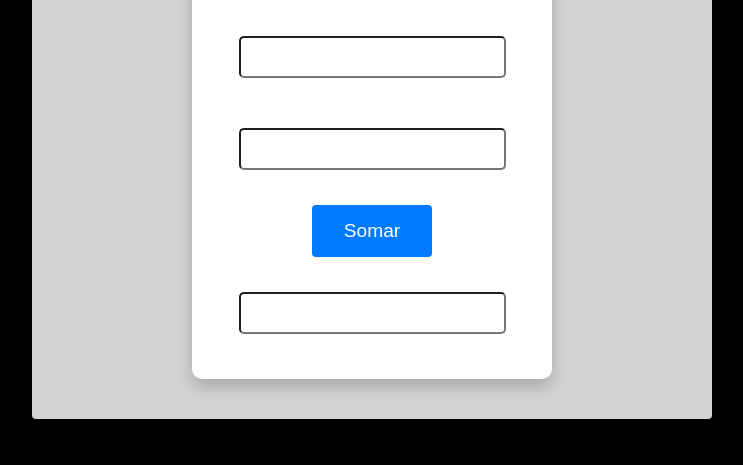
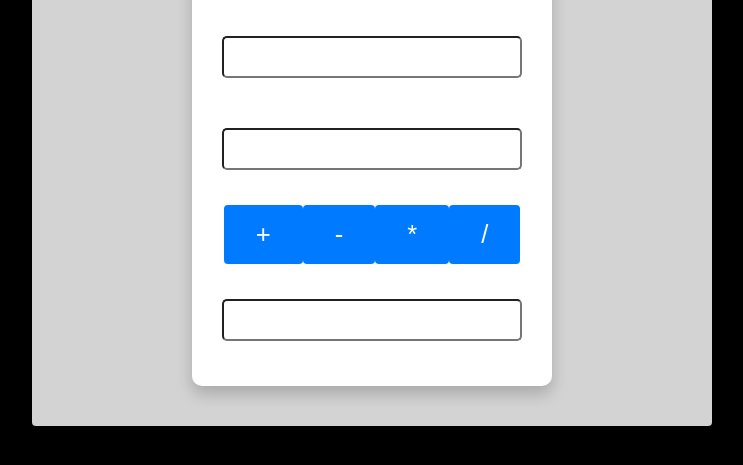
Before and after one commit to MateusL21/modulo3-calc, a plain HTML site: page index.html in a window 1280 px wide. Shown: the part 157-622 px from the top of the page, without its empty margins (268-1011 px from the left). Drawn offline with Linux system fonts and the light colour scheme.

Commit message:
closes #4 - implementar as 4 operacoes matematicas

```diff
--- a/index.html
+++ b/index.html
@@ -12,7 +12,12 @@
             <h1>Calculadora</h1>
     <input id="num1" type="number" />
     <input id="num2" type="number"/>
-    <button onclick="calc()">Somar</button>
+    <div class="container-buttons">
+        <button onclick="calc('+')">+</button>
+        <button onclick="calc('-')">-</button>
+        <button onclick="calc('*')">*</button>
+        <button onclick="calc('/')">/</button>
+    </div>
     <input id="output" type="text" readonly/>
         </div>
     </div>
--- a/javascript.js
+++ b/javascript.js
@@ -1,8 +1,14 @@
-function calc() {
+function calc(op) {
     var num1 = parseFloat(document.getElementById("num1").value);
     var num2 = parseFloat(document.getElementById("num2").value);
+    var output = 0;
 
-    var output = num1 + num2;
+    switch(op){
+        case '+' : output = num1 + num2; break;
+        case '-' : output = num1 - num2; break;
+        case '*' : output = num1 * num2; break;
+        case '/' : output = num1 / num2; break;
+    }
 
     document.getElementById("output").value = output;
 }
--- a/style.css
+++ b/style.css
@@ -3,6 +3,7 @@ body {
 }
 input {
     height: 22px;
+    width: 280px;
     padding: 8px;
     font-size: 1.2em;
     margin: 15px 70px;
@@ -17,11 +18,13 @@ input[type=number]:focus{
 
 button {
     background-color: #007afe;
+    display: flex;
+    justify-content: space-between;
     border: none;
     color: #fff;
     padding: 15px 32px;
     text-decoration: none;
-    font-size: 1.2rem;
+    font-size: 1.6rem;
     border-radius: 4px;
     cursor: pointer;
 }
@@ -29,6 +32,10 @@ button {
 button:hover {
     background-color: #0069d9;
     box-shadow: 0 8px 16px 0 rgba(0, 0, 0, 0.2),
+}
+
+.container-buttons {
+    display: flex;
 }
 
 .container {
```
